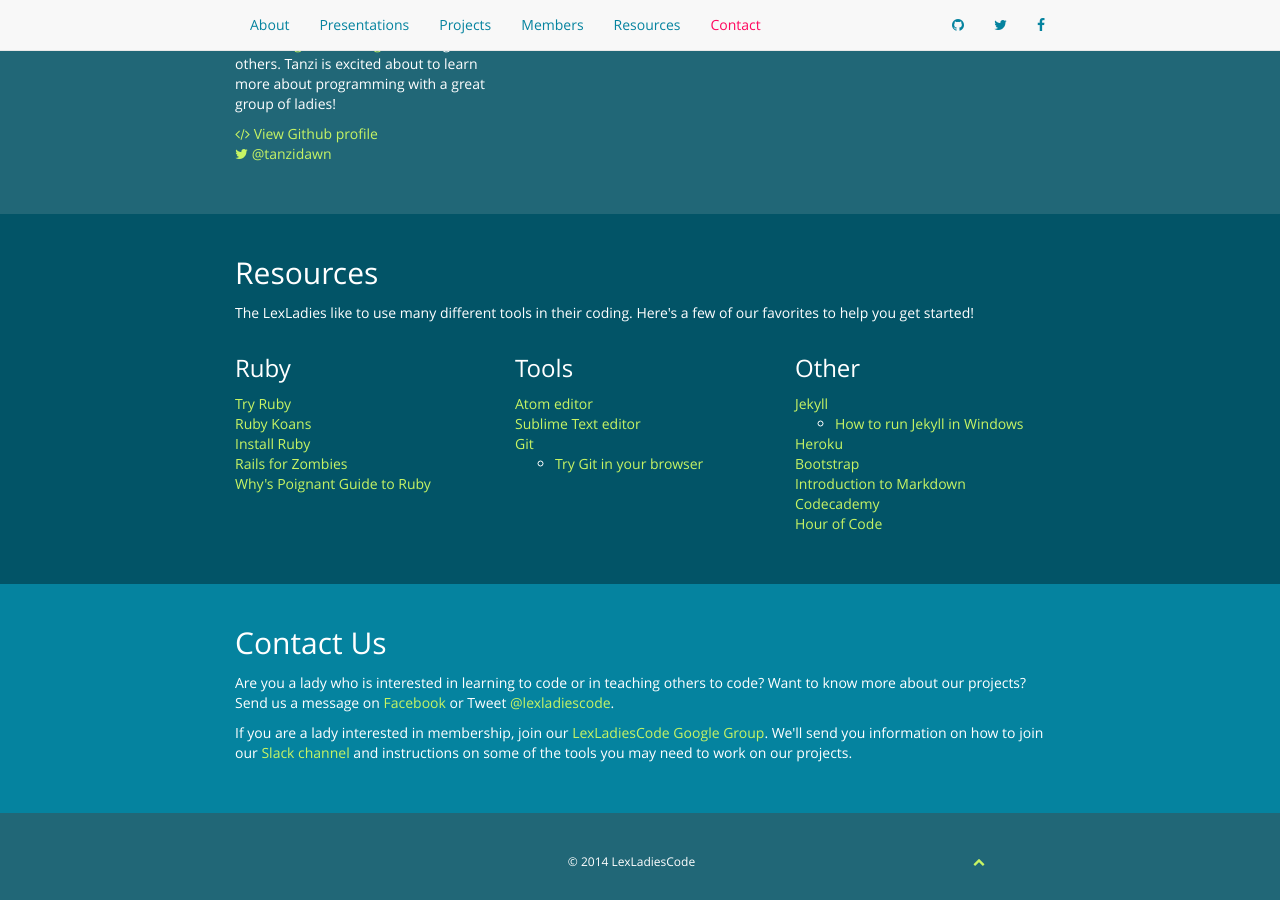
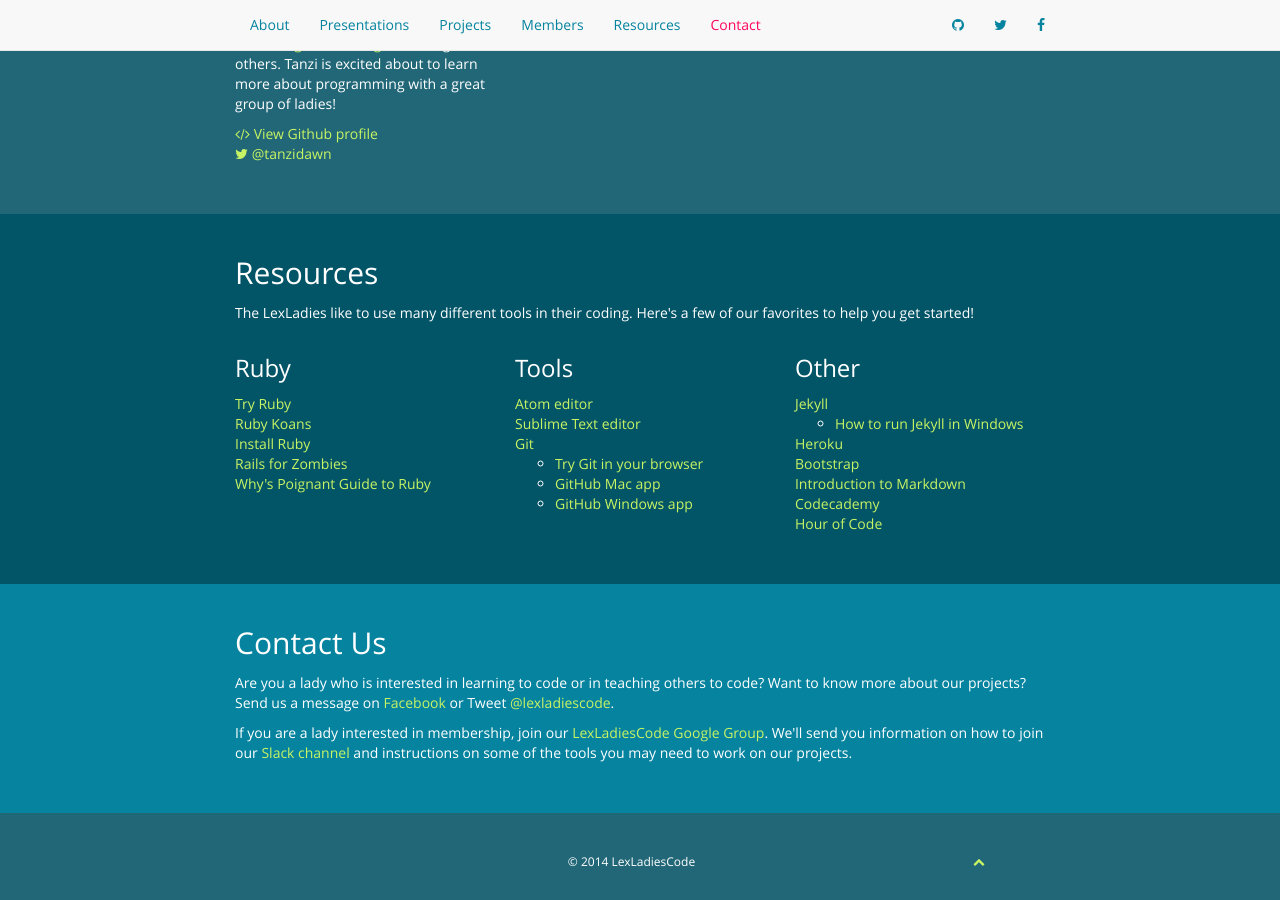
Before and after one commit to LexLadiesCode/LexLadiesCode.github.io, a Jekyll site: the page built from index.html, in a window 1280 px wide and 900 px high, scrolled down 4478 px. Built offline with Jekyll 4.4.1, drawn with Linux system fonts in a browser that asks for light colours; nearby versions of some CDN libraries; the list of posts is cut into pages by our own code.

Commit message:
Add GitHub app links

```diff
--- a/_includes/resources.html
+++ b/_includes/resources.html
@@ -23,6 +23,8 @@
             <a href="http://git-scm.com/doc">Git</a>
             <ul>
               <li><a href="https://try.github.io/levels/1/challenges/1">Try Git in your browser</a></li>
+              <li><a href="https://mac.github.com/">GitHub Mac app</a></li>
+              <li><a href="https://windows.github.com/">GitHub Windows app</a></li>
             </ul>
           </li>
         </ul>
```
